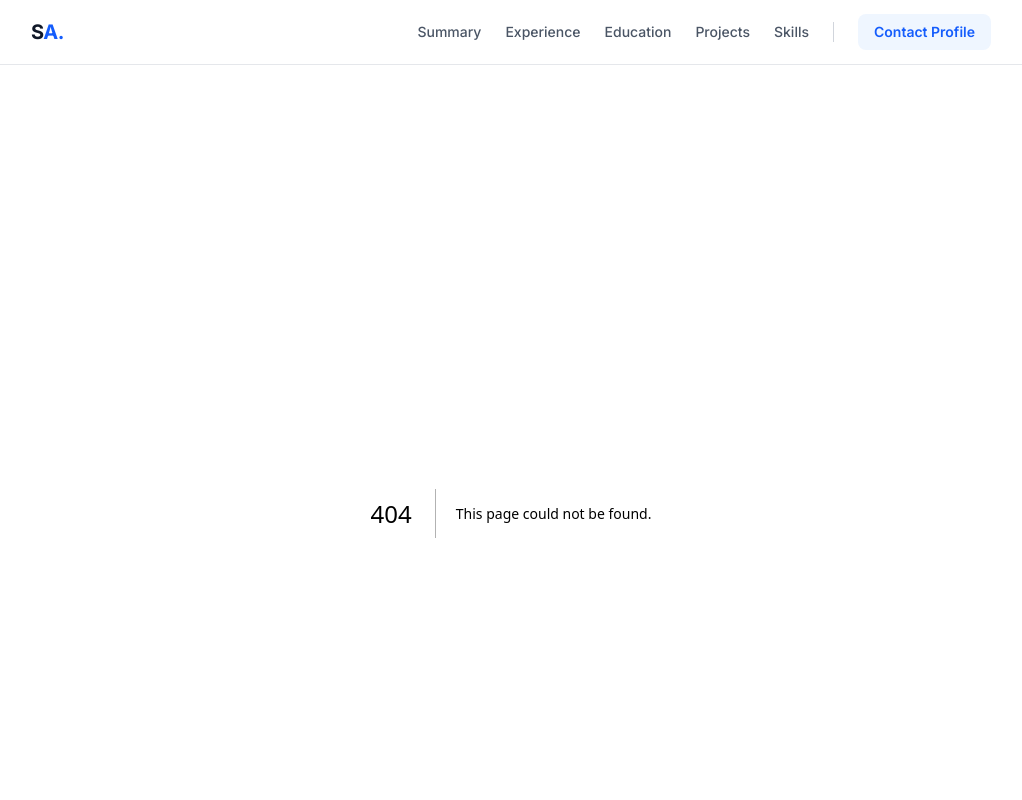
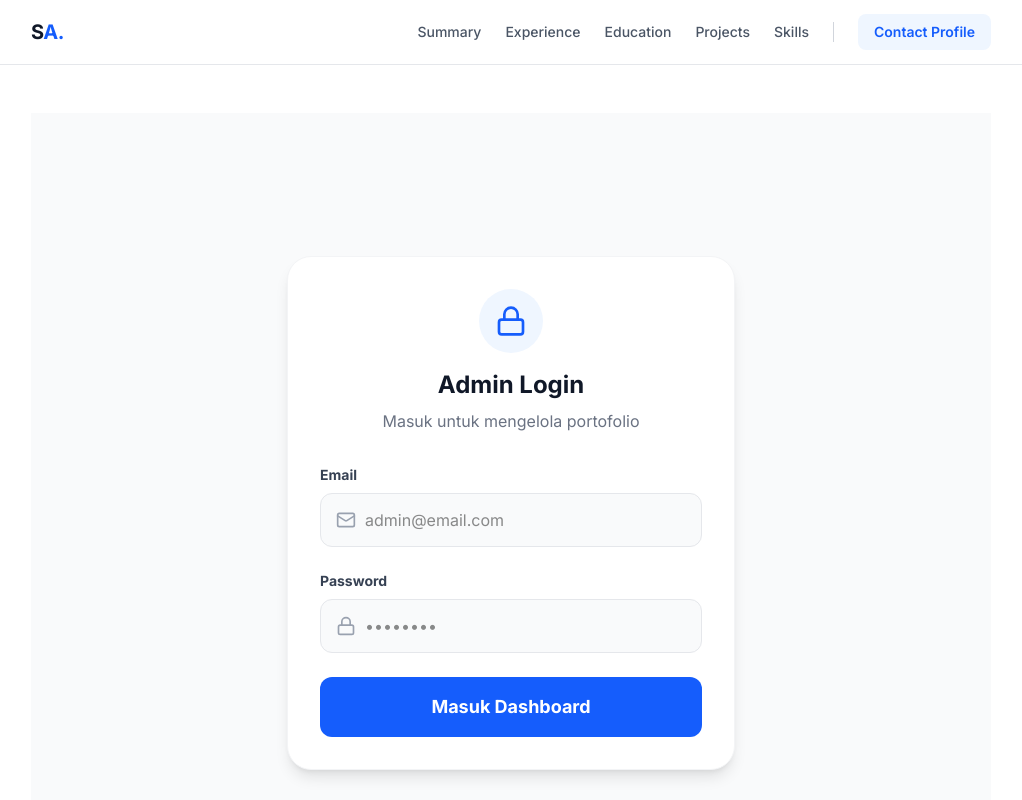
Before and after one commit to SeanAlden/my-portfolio, a Next.js app: page /admin/login in a window 1280 px wide. Before the commit this address had no page. Shown: the top 800 px of the page, without its empty margins (129-1151 px from the left). Built offline with nearby package versions, Linux system fonts and the light colour scheme.

Commit message:
add login admin and dashboard page

```diff
--- /dev/null
+++ b/app/admin/dashboard/page.tsx
@@ -0,0 +1,114 @@
+/* eslint-disable react-hooks/set-state-in-effect */
+"use client";
+
+import { useEffect, useState } from 'react';
+import { useRouter } from 'next/navigation';
+import { LogOut, LayoutDashboard, Briefcase, GraduationCap, Code, MessageSquare, Settings } from 'lucide-react';
+
+export default function AdminDashboard() {
+  const router = useRouter();
+  const [adminName, setAdminName] = useState('');
+  const [isLoggingOut, setIsLoggingOut] = useState(false);
+
+  // Proteksi rute sederhana di sisi klien
+  useEffect(() => {
+    const token = localStorage.getItem('admin_token');
+    const name = localStorage.getItem('admin_name');
+
+    if (!token) {
+      router.push('/admin/login');
+    } else {
+      setAdminName(name || 'Admin');
+    }
+  }, [router]);
+
+  const handleLogout = async () => {
+    setIsLoggingOut(true);
+    const token = localStorage.getItem('admin_token');
+    const apiUrl = process.env.NEXT_PUBLIC_API_URL;
+
+    try {
+      // Memanggil endpoint logout Laravel dengan membawa Bearer Token
+      await fetch(`${apiUrl}/api/logout`, {
+        method: 'POST',
+        headers: {
+          'Content-Type': 'application/json',
+          'Accept': 'application/json',
+          'Authorization': `Bearer ${token}` // Wajib untuk route Sanctum
+        }
+      });
+    } catch (error) {
+      console.error("Error during logout", error);
+    } finally {
+      // Hapus data lokal dan arahkan kembali ke login terlepas dari respons server
+      localStorage.removeItem('admin_token');
+      localStorage.removeItem('admin_name');
+      router.push('/admin/login');
+    }
+  };
+
+  // Menu navigasi samping
+  const menuItems = [
+    { name: 'Dashboard', icon: LayoutDashboard },
+    { name: 'Pesan Masuk', icon: MessageSquare },
+    { name: 'Pengalaman', icon: Briefcase },
+    { name: 'Edukasi', icon: GraduationCap },
+    { name: 'Proyek', icon: Code },
+    { name: 'Personal Info', icon: Settings },
+  ];
+
+  return (
+    <div className="min-h-screen bg-gray-50 flex">
+
+      {/* SIDEBAR */}
+      <aside className="w-64 bg-white border-r border-gray-200 flex flex-col hidden md:flex">
+        <div className="p-6 border-b border-gray-100">
+          <h2 className="text-xl font-bold text-gray-900">Portfolio Admin</h2>
+        </div>
+
+        <nav className="flex-1 p-4 space-y-1">
+          {menuItems.map((item, index) => (
+            <button
+              key={index}
+              className="w-full flex items-center space-x-3 px-4 py-3 text-gray-600 hover:bg-blue-50 hover:text-blue-600 rounded-xl transition-colors text-left font-medium"
+            >
+              <item.icon className="w-5 h-5" />
+              <span>{item.name}</span>
+            </button>
+          ))}
+        </nav>
+
+        <div className="p-4 border-t border-gray-100">
+          <button
+            onClick={handleLogout}
+            disabled={isLoggingOut}
+            className="w-full flex items-center space-x-3 px-4 py-3 text-red-600 hover:bg-red-50 rounded-xl transition-colors text-left font-medium disabled:opacity-50"
+          >
+            <LogOut className="w-5 h-5" />
+            <span>{isLoggingOut ? 'Keluar...' : 'Logout'}</span>
+          </button>
+        </div>
+      </aside>
+
+      {/* MAIN CONTENT AREA */}
+      <main className="flex-1 p-8">
+        <header className="mb-8 flex justify-between items-center">
+          <div>
+            <h1 className="text-3xl font-bold text-gray-900">Selamat datang, {adminName} 👋</h1>
+            <p className="text-gray-500 mt-1">Pilih menu di samping untuk mulai mengelola data portofolio Anda.</p>
+          </div>
+        </header>
+
+        {/* Placeholder untuk tabel/form data */}
+        <div className="bg-white rounded-3xl shadow-sm border border-gray-100 p-8 min-h-[500px] flex items-center justify-center">
+          <div className="text-center text-gray-400">
+            <LayoutDashboard className="w-16 h-16 mx-auto mb-4 opacity-50" />
+            <p className="text-lg">Area Manajemen Data</p>
+            <p className="text-sm">Klik menu di sidebar untuk memuat komponen CRUD.</p>
+          </div>
+        </div>
+      </main>
+
+    </div>
+  );
+}
--- /dev/null
+++ b/app/admin/login/page.tsx
@@ -0,0 +1,129 @@
+/* eslint-disable @typescript-eslint/no-explicit-any */
+"use client";
+
+import { useState } from 'react';
+import { useRouter } from 'next/navigation';
+import { Lock, Mail, AlertCircle, Loader2 } from 'lucide-react';
+import FadeIn from '@/components/FadeIn'; // Asumsi Anda masih menggunakan komponen ini
+
+export default function AdminLogin() {
+  const router = useRouter();
+  const [email, setEmail] = useState('');
+  const [password, setPassword] = useState('');
+  const [isLoading, setIsLoading] = useState(false);
+  const [errorMsg, setErrorMsg] = useState('');
+
+  const handleLogin = async (e: React.FormEvent<HTMLFormElement>) => {
+    e.preventDefault();
+    setIsLoading(true);
+    setErrorMsg('');
+
+    try {
+      const apiUrl = process.env.NEXT_PUBLIC_API_URL;
+
+      const response = await fetch(`${apiUrl}/api/login`, {
+        method: 'POST',
+        headers: {
+          'Content-Type': 'application/json',
+          'Accept': 'application/json',
+        },
+        body: JSON.stringify({ email, password }),
+      });
+
+      const result = await response.json();
+
+      if (!response.ok) {
+        // Menangkap pesan error dari ValidationException Laravel
+        throw new Error(result.message || 'Gagal melakukan login.');
+      }
+
+      // Simpan token ke localStorage (atau cookies untuk keamanan ekstra)
+      localStorage.setItem('admin_token', result.data.token);
+      localStorage.setItem('admin_name', result.data.user.name);
+
+      // Arahkan ke halaman dashboard
+      router.push('/admin/dashboard');
+
+    } catch (error: any) {
+      setErrorMsg(error.message);
+    } finally {
+      setIsLoading(false);
+    }
+  };
+
+  return (
+    <div className="min-h-screen flex items-center justify-center bg-gray-50 px-4">
+      <div className="max-w-md w-full">
+        <FadeIn direction="up">
+          <div className="bg-white p-8 rounded-3xl shadow-lg border border-gray-100">
+            <div className="text-center mb-8">
+              <div className="inline-flex justify-center items-center w-16 h-16 bg-blue-50 rounded-full text-blue-600 mb-4">
+                <Lock className="w-8 h-8" />
+              </div>
+              <h1 className="text-2xl font-bold text-gray-900">Admin Login</h1>
+              <p className="text-gray-500 mt-2">Masuk untuk mengelola portofolio</p>
+            </div>
+
+            {errorMsg && (
+              <div className="mb-6 p-4 bg-red-50 flex items-start space-x-3 rounded-xl border border-red-100 text-red-600">
+                <AlertCircle className="w-5 h-5 shrink-0 mt-0.5" />
+                <span className="text-sm font-medium">{errorMsg}</span>
+              </div>
+            )}
+
+            <form onSubmit={handleLogin} className="space-y-6">
+              <div>
+                <label className="block text-sm font-bold text-gray-700 mb-2">Email</label>
+                <div className="relative">
+                  <div className="absolute inset-y-0 left-0 pl-4 flex items-center pointer-events-none">
+                    <Mail className="h-5 w-5 text-gray-400" />
+                  </div>
+                  <input
+                    type="email"
+                    required
+                    value={email}
+                    onChange={(e) => setEmail(e.target.value)}
+                    className="w-full pl-11 pr-5 py-3.5 bg-gray-50 border border-gray-200 rounded-xl focus:ring-2 focus:ring-blue-500 outline-none transition-all"
+                    placeholder="admin@email.com"
+                  />
+                </div>
+              </div>
+
+              <div>
+                <label className="block text-sm font-bold text-gray-700 mb-2">Password</label>
+                <div className="relative">
+                  <div className="absolute inset-y-0 left-0 pl-4 flex items-center pointer-events-none">
+                    <Lock className="h-5 w-5 text-gray-400" />
+                  </div>
+                  <input
+                    type="password"
+                    required
+                    value={password}
+                    onChange={(e) => setPassword(e.target.value)}
+                    className="w-full pl-11 pr-5 py-3.5 bg-gray-50 border border-gray-200 rounded-xl focus:ring-2 focus:ring-blue-500 outline-none transition-all"
+                    placeholder="••••••••"
+                  />
+                </div>
+              </div>
+
+              <button
+                type="submit"
+                disabled={isLoading}
+                className="w-full py-4 rounded-xl text-white font-bold text-lg flex items-center justify-center space-x-2 bg-blue-600 hover:bg-blue-700 transition-all disabled:opacity-70"
+              >
+                {isLoading ? (
+                  <>
+                    <Loader2 className="w-5 h-5 animate-spin" />
+                    <span>Memverifikasi...</span>
+                  </>
+                ) : (
+                  <span>Masuk Dashboard</span>
+                )}
+              </button>
+            </form>
+          </div>
+        </FadeIn>
+      </div>
+    </div>
+  );
+}
```
